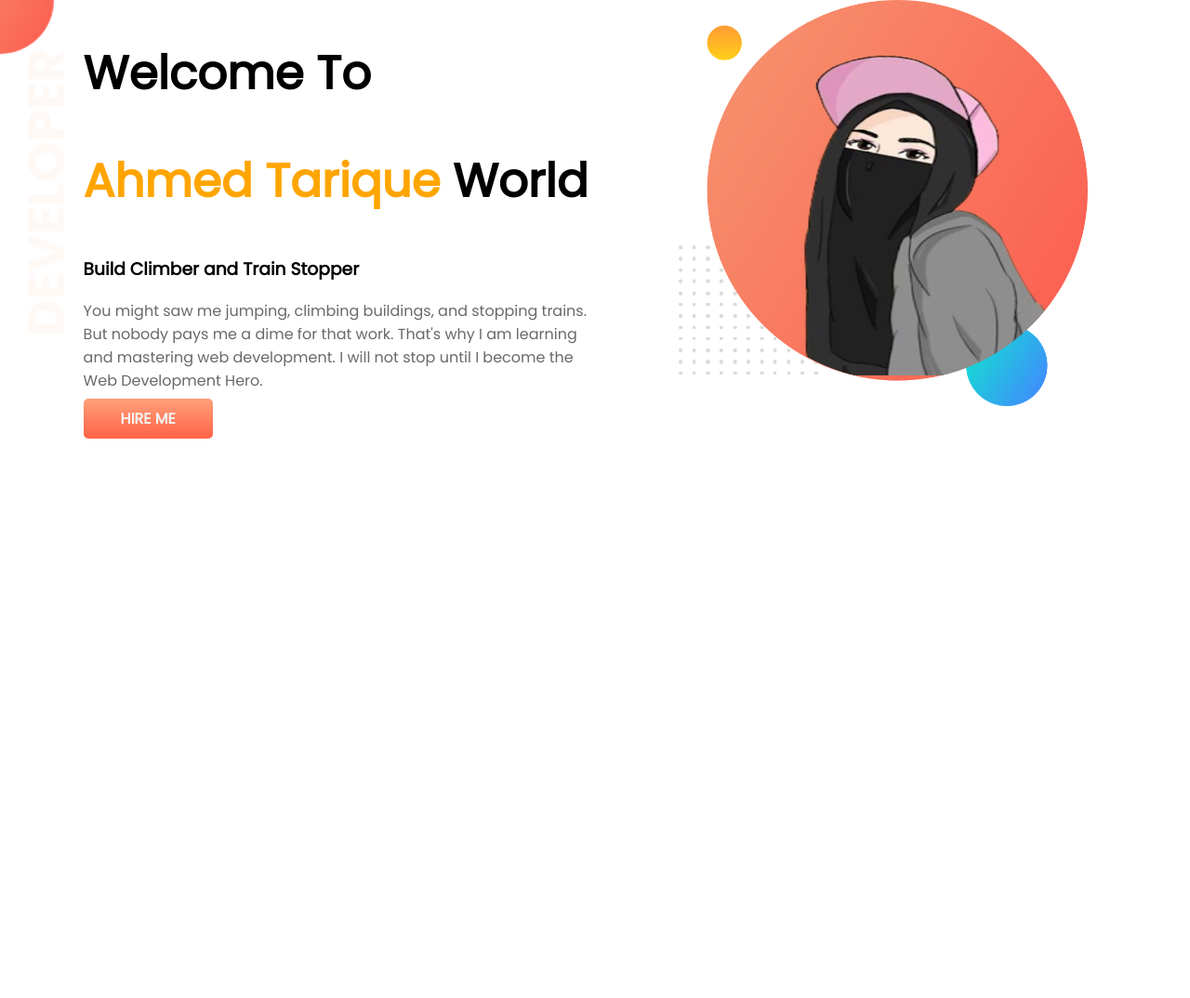
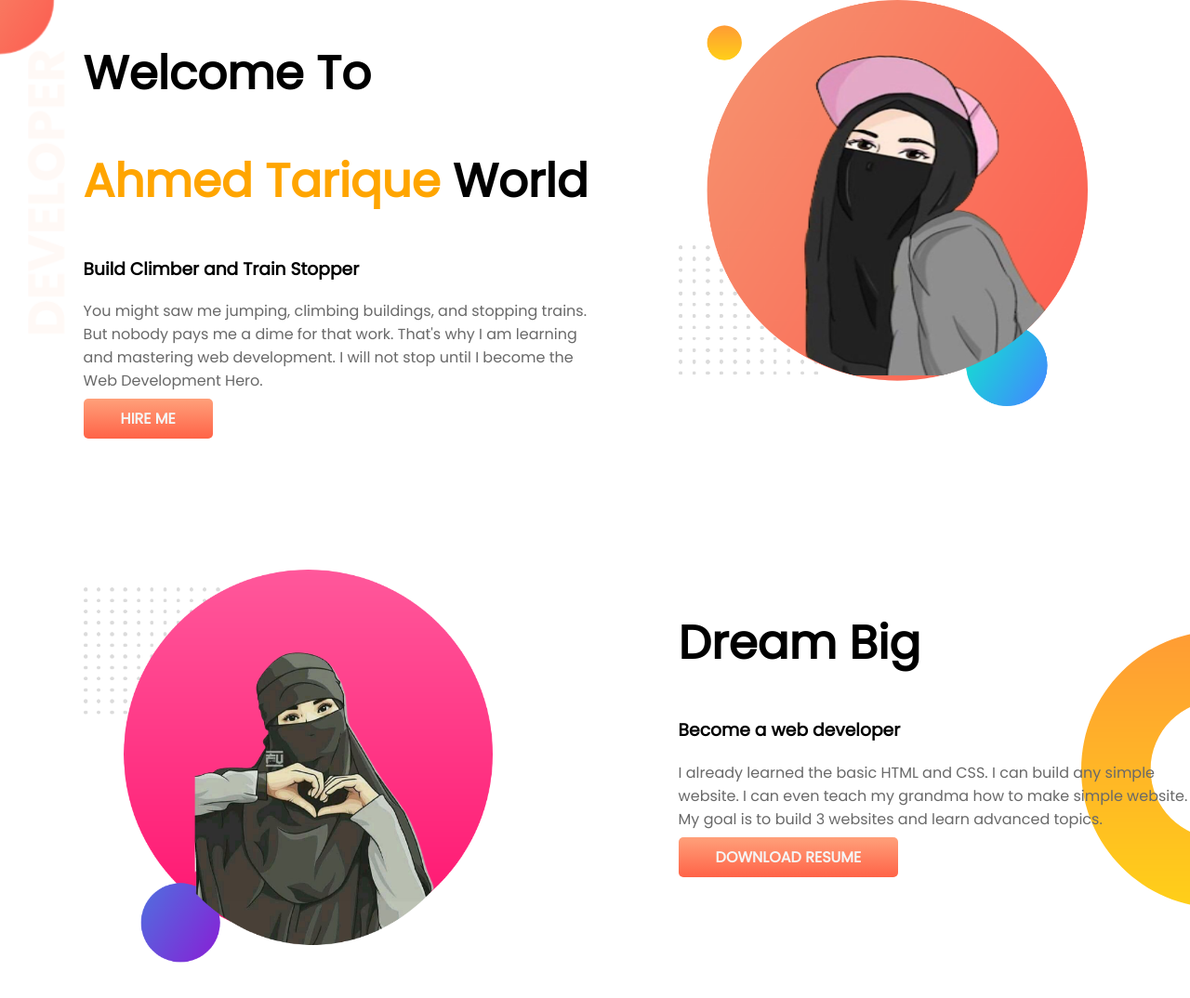
Before and after one commit to TakiaTanjidaHuda/developer-portfolio, a plain HTML site: page index.html in a window 1280 px wide. Shown: the whole page at 93% size. Before the commit the page ends 800 px from the top, so only its background shows below. Drawn offline with Linux system fonts and the light colour scheme.

Commit message:
dream added

```diff
--- a/index.html
+++ b/index.html
@@ -19,14 +19,25 @@
         <h1> <span class="orange-color">Ahmed Tarique</span>   World</h1>
         <h3>Build Climber and Train Stopper</h3>
         <p>You might saw me jumping, climbing buildings, and stopping trains. But nobody pays me a dime for that work. That's why I am learning and mastering web development. I will not stop until I become the Web Development Hero.</p>
-        <a class="link-button" target="blank" href="https://web.programming-hero.com/restart3/video/restart3-4-5-put-container-side-by-side-image-size-link-button-style">HIRE ME</a>
+        <a class="link-button" target="_blank" href="https://web.programming-hero.com/restart3/video/restart3-4-5-put-container-side-by-side-image-size-link-button-style">HIRE ME</a>
         </div>
         <div class="half-width">
             <img src="images/my-bg (1).png" alt="">
         </div>
+        </section>
 
+        <section class="dream-big">
+            <div class="half-width">
+               <img src="images/my-bg2 (1).png" alt="">
+            </div>
+            <div class="half-width">
+             <h1>Dream Big</h1>
+             <h3>Become a web developer</h3>
+             <p>I already learned the basic HTML and CSS. I can build any simple website. I can even teach my grandma how to make simple website. My goal is to build 3 websites and learn advanced topics.</p>
 
+             <a class="link-button" target="_blank" href="https://web.programming-hero.com/restart3/video/restart3-4-5-put-container-side-by-side-image-size-link-button-style">DOWNLOAD RESUME</a>
+            </div>
 
-    </section>
+        </section>
 </body>
 </html>
--- a/style.css
+++ b/style.css
@@ -16,6 +16,8 @@ p{
 }
 section{
     display: flex;
+    margin-bottom: 150px;
+
 
 }
 .half-width{
@@ -38,3 +40,9 @@ section{
     background-image: url(images/top-banner.png);
     background-repeat: no-repeat ;
 }
+.dream-big{
+    background-image: url(images/dream-bg.png);
+    background-repeat: no-repeat;
+    background-position: right;
+
+}
```
